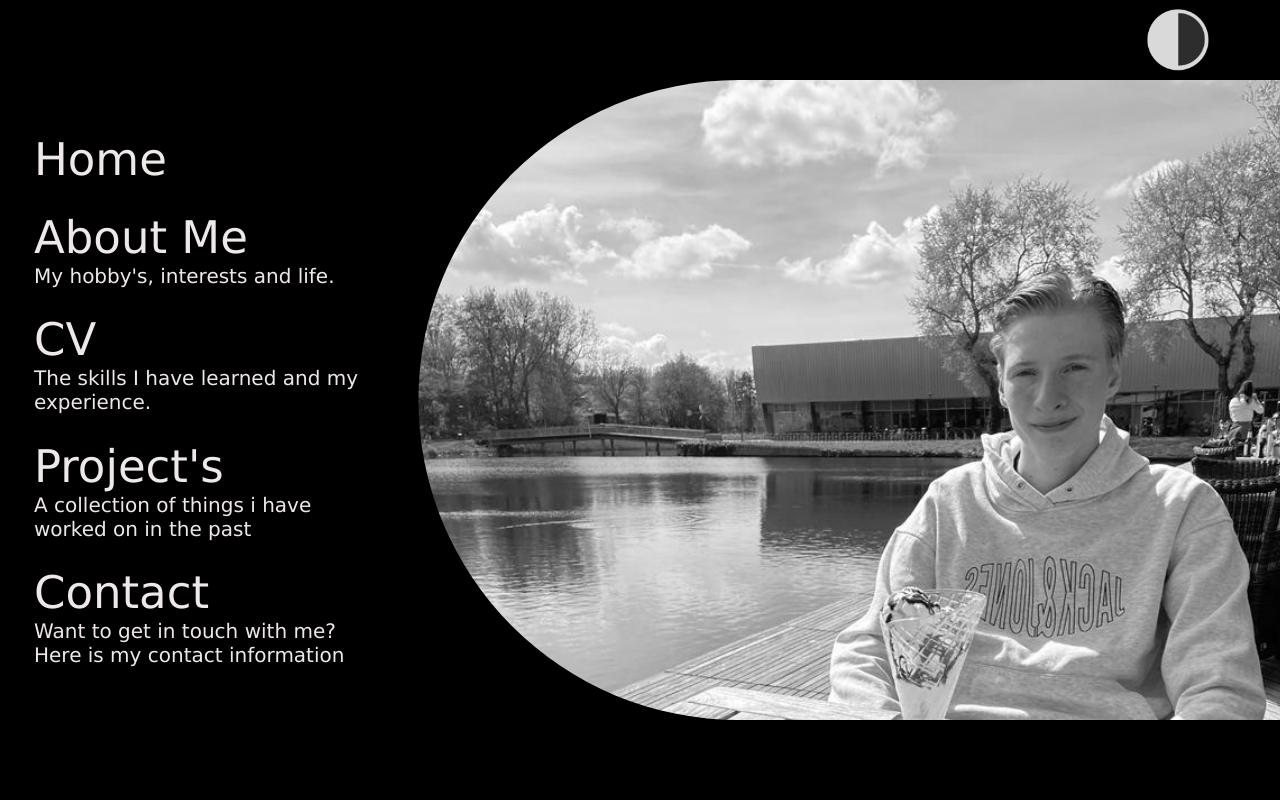
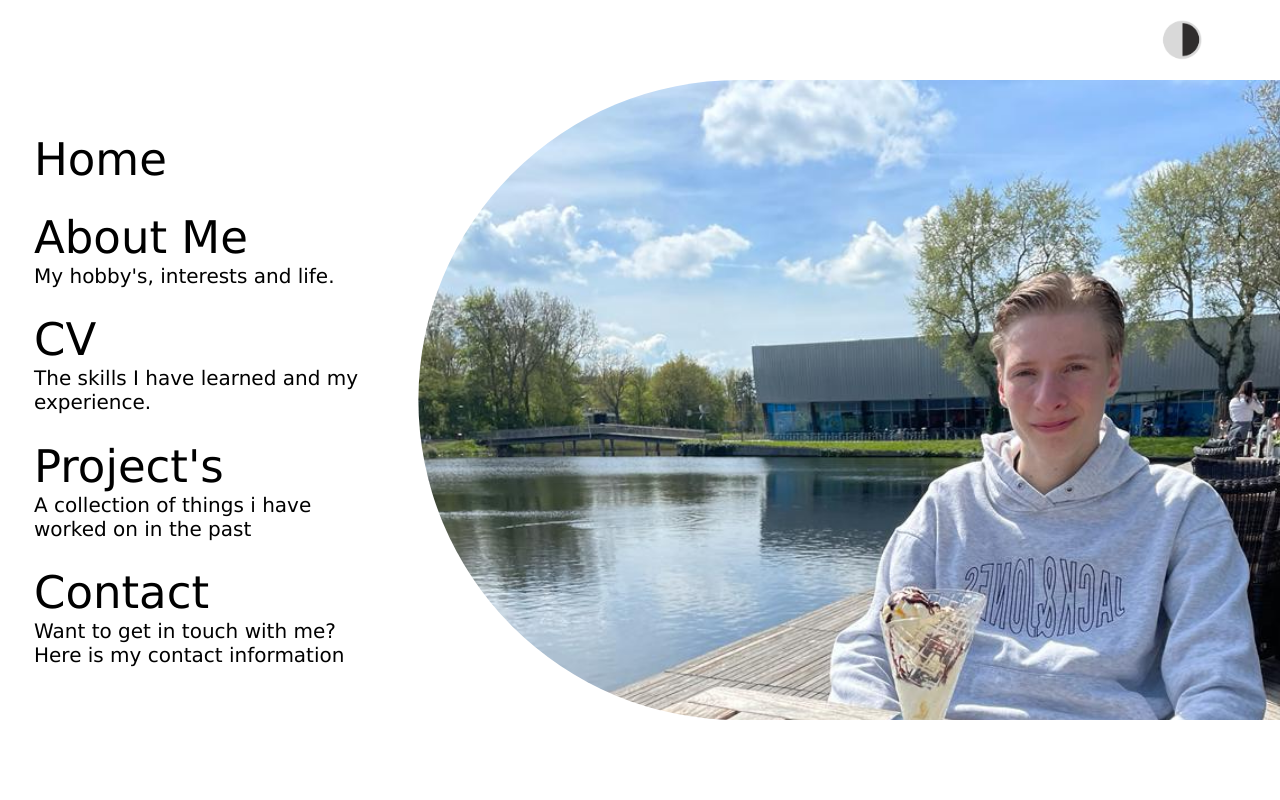
Before and after one commit to Vincent007super/Portfolio, a PHP site: page / in a window 1280 px wide. Run offline with PHP 8.4, Linux system fonts and the light colour scheme.

Commit message:
Dark/theme made with css and js. Contrast still needs to be added

```diff
--- a/Pages/css/dark.css
+++ /dev/null
@@ -1,8 +0,0 @@
-body {
-    background-color: black;
-    color: rgb(238, 232, 232);
-}
-
-.backImg, img {
-    filter: saturate(0);
-}
--- a/Pages/css/light.css
+++ /dev/null
@@ -1,4 +0,0 @@
-body {
-    background-color: wheat !important;
-    color: black;
-}
--- a/Pages/css/main.css
+++ b/Pages/css/main.css
@@ -2,6 +2,10 @@ body {
     margin: 0;
     overflow-y: hidden;
     font-family: Verdana;
+}
+
+body>* {
+    user-select: none;
 }
 
 p {
@@ -31,7 +35,7 @@ footer {
     bottom: 0;
 }
 
-img {
+img,input,label{
     height: inherit;
 }
 
--- /dev/null
+++ b/Pages/css/theme.css
@@ -0,0 +1,66 @@
+:root {
+    --light-text: hsl(0, 0%, 0%);
+    --light-bg: hsl(0, 0%, 100%);
+    --dark-text: hsl(0, 0%, 100%); /* Define --dark-text */
+    --dark-bg: hsl(0, 0%, 10%); /* Define --dark-bg */
+    --img: saturate(100%);
+    --transition-speed: 0.5s;
+}
+
+body {
+    color: var(--text); /* Use a single variable for text color */
+    background-color: var(--bg); /* Use a single variable for background color */
+    transition: background-color var(--transition-speed), color var(--transition-speed);
+    margin: 0;
+    font-family: Verdana, sans-serif;
+}
+
+.back {
+    position: fixed;
+    height: 100vh;
+    width: 100vw;
+    background-color: var(--bg);
+    transition: background-color var(--transition-speed);
+    z-index: -1;
+}
+
+.theme-switch {
+    display: flex;
+    align-items: center;
+    cursor: pointer;
+    z-index: 1;
+}
+
+.theme-switch #toggle-theme {
+    display: none;
+}
+
+.theme-switch #theme-icon {
+    width: 50px;
+    height: auto;
+    margin-right: 10px;
+    filter: invert(var(--img));
+    transition: filter var(--transition-speed);
+}
+
+/* Dark Mode */
+.theme-switch #toggle-theme:checked ~ .back {
+    --bg: var(--dark-bg); /* Change background color in dark mode */
+}
+
+.theme-switch #toggle-theme:checked ~ body {
+    --text: var(--dark-text); /* Change text color in dark mode */
+}
+
+.theme-switch #toggle-theme:checked ~ .theme-switch #theme-icon {
+    filter: invert(0); /* Inverts the colors of the icon in dark mode */
+}
+
+/* Image Contrast for Dark and Light Modes */
+.theme-switch #toggle-theme:checked ~ .dec {
+    filter: contrast(0); /* Set contrast to 0 for images with class .dec in dark mode */
+}
+
+.theme-switch #toggle-theme:not(:checked) ~ .dec {
+    filter: contrast(100%); /* Set contrast to 100% for images with class .dec in light mode */
+}
--- /dev/null
+++ b/Pages/js/theme.js
@@ -0,0 +1,13 @@
+const toggleTheme = document.getElementById('toggle-theme');
+const body = document.body;
+const back = document.querySelector('.back');
+
+toggleTheme.addEventListener('change', function() {
+    if (this.checked) {
+        body.style.setProperty('--text', 'var(--dark-text)');
+        body.style.setProperty('--bg', 'var(--dark-bg)');
+    } else {
+        body.style.setProperty('--text', 'var(--light-text)');
+        body.style.setProperty('--bg', 'var(--light-bg)');
+    }
+});
--- a/index.html
+++ b/index.html
@@ -1,20 +1,21 @@
 <!DOCTYPE html>
 <html lang="en">
-
 <head>
     <meta charset="UTF-8">
     <meta name="viewport" content="width=device-width, initial-scale=1.0">
     <title>Main Page</title>
-    <!--Styiling-->
     <link rel="stylesheet" href="Pages/css/style.css">
     <link rel="stylesheet" href="Pages/css/main.css">
-    <link rel="stylesheet" href="Pages/css/dark.css">
+    <link rel="stylesheet" href="Pages/css/theme.css">
 </head>
-
 <body>
+    <div class="back"></div>
     <header>
         <div id="wrapper1">
-            <img src="media/color_mode.png" alt="Light/Dark mode" onclick="color()">
+            <label class="theme-switch">
+                <input type="checkbox" id="toggle-theme">
+                <img src="media/color_mode.png" alt="Light/Dark mode" id="theme-icon">
+            </label>
         </div>
     </header>
         <div id="wrapper3">
@@ -60,7 +61,7 @@
                 </div>
             </menu>
             <main>
-            <div id="wrapper5" class="backImg">
+                <div id="wrapper5" class="backImg dec">
                 </div>
             </main>
         </div>
@@ -68,6 +69,7 @@
             <!--Copyright maybe?-->
         </footer>
         <!--Scripts-->
+        <script src="Pages/js/theme.js"></script>
     </body>
 
 </html>
```
Lines whose indentation alone changed are shown as unchanged.
